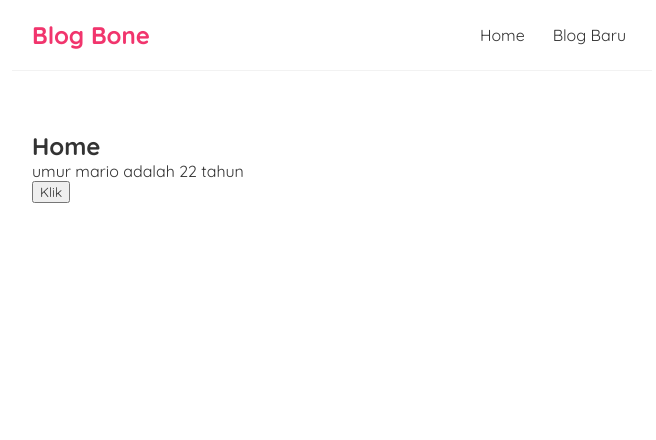
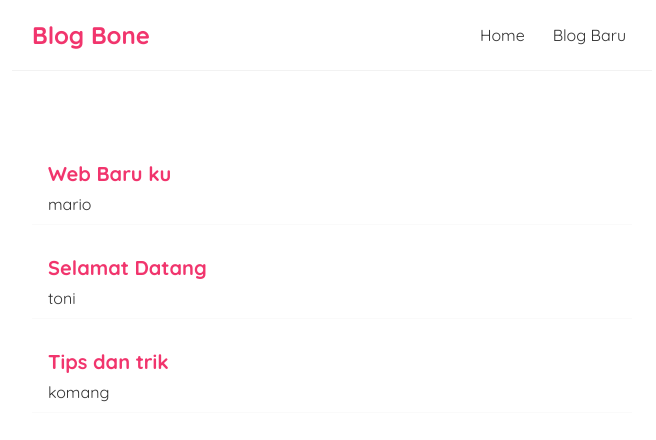
Before and after one commit to KonferensiHantuProject/practice-react, a React (Create React App) app: page / in a window 1280 px wide. Shown: the top 440 px of the page, without its empty margins (308-964 px from the left). Built offline with nearby package versions, Linux system fonts and the light colour scheme.

Commit message:
Outputting List

```diff
--- a/src/Home.js
+++ b/src/Home.js
@@ -1,20 +1,21 @@
 import { useState  } from "react";
 
 const Home = () => {
-    // let name = 'Anto';
-    const [name, setName] = useState('mario')
-    const [age, setAge] = useState(22)
 
-    const handleclick = () => {
-        setName('Luigi');
-        setAge(35);
-    }
+    const [blogs, setBlogs] = useState([
+        { title: 'Web Baru ku', body: 'Lorem Ipsum', author: 'mario', id: 1 },
+        { title: 'Selamat Datang', body: 'Lorem Ipsum', author: 'toni', id: 2 },
+        { title: 'Tips dan trik', body: 'Lorem Ipsum', author: 'komang', id: 3 }
+    ])
 
     return (
         <div className="home">
-            <h2>Home</h2>
-            <p>umur {name} adalah {age} tahun</p>
-            <button onClick={handleclick}>Klik</button>
+            {blogs.map((blog) => (
+                <div className="blog-preview" key={blog.id}>
+                    <h2>{blog.title}</h2>
+                    <p>{blog.author}</p>
+                </div>
+            ))}
         </div>
     );
 }
--- a/src/index.css
+++ b/src/index.css
@@ -39,3 +39,18 @@
   margin: 40px auto;
   padding: 20px;
 }
+
+/* Blog */
+.blog-preview{
+  padding: 10px 16px;
+  margin: 20px 0;
+  border-bottom: 1px solid #fafafa;
+}
+.blog-preview:hover{
+  box-shadow: 1px 3px 5px rgba(0, 0, 0, 0.1);
+}
+.blog-preview h2{
+  font-size: 20px;
+  color: #f1356d;
+  margin-bottom: 8px;
+}
```
